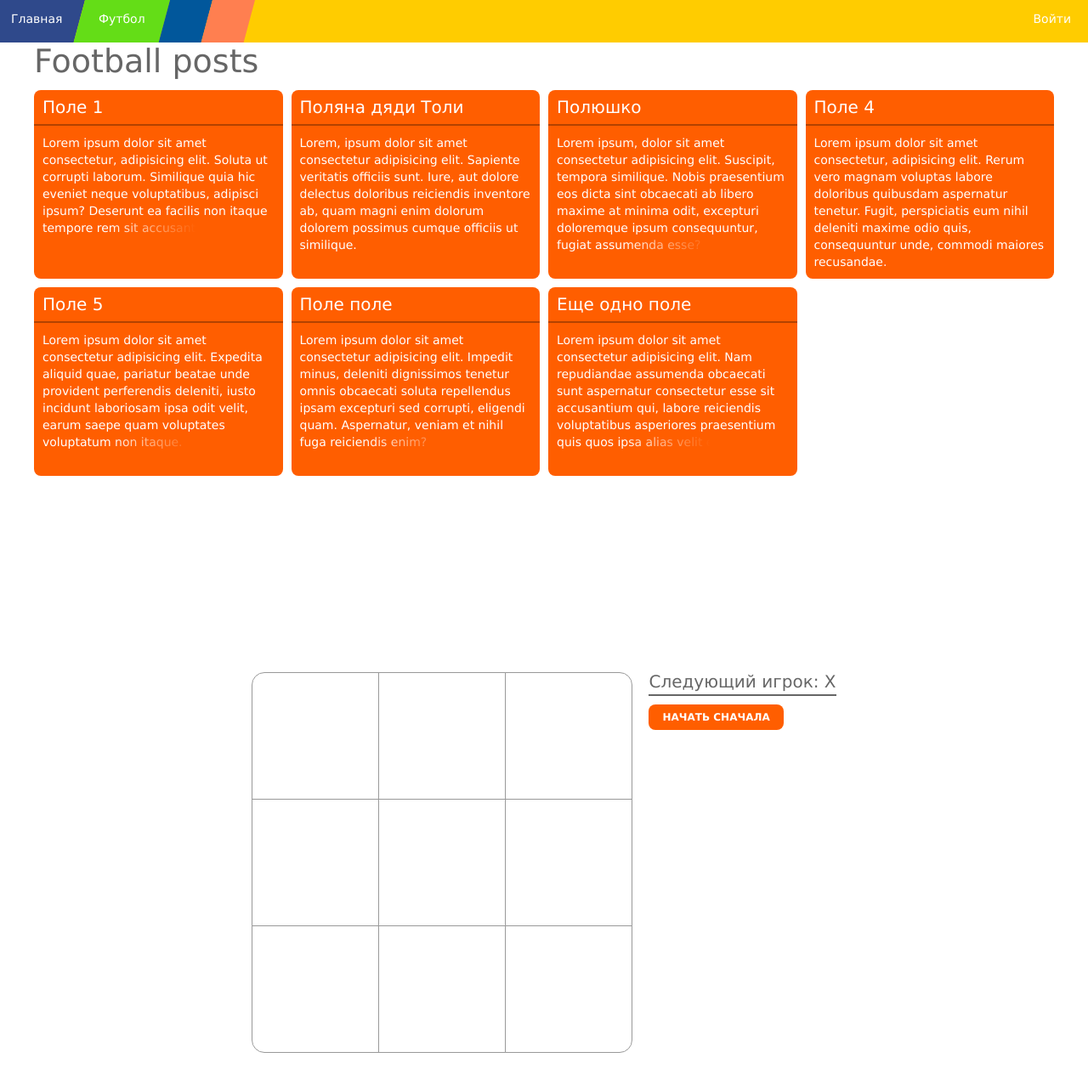
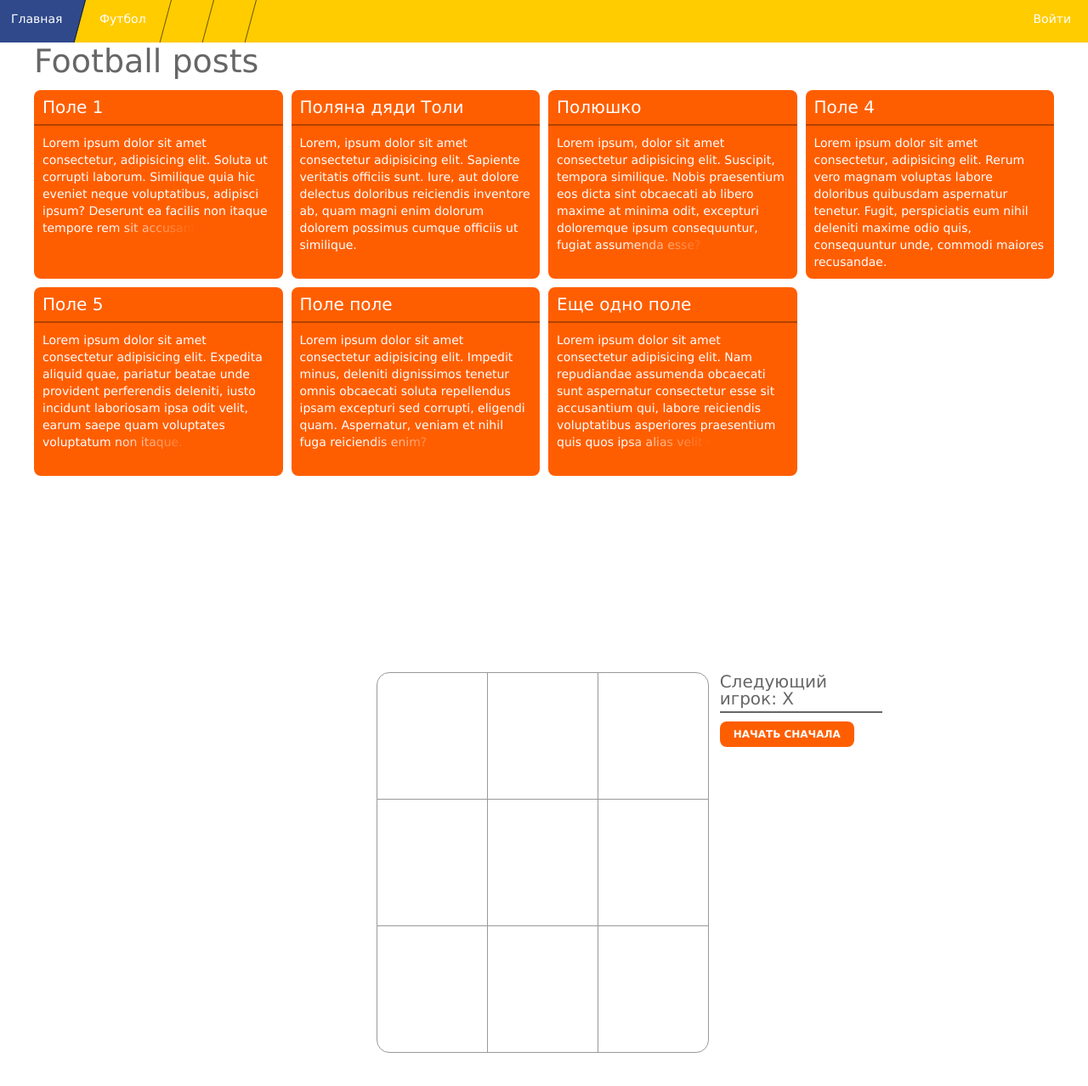
Before and after one commit to kuildi/ProjectOne, a React app: page /#/football in a window 1280 px wide. Shown: the top 1278 px of the page at 85% size. Built offline with nearby package versions, Linux system fonts and the light colour scheme; the HTML template or start-up script is replaced by a standard one.

Commit message:
Правки стилей адаптивность тиктактое

```diff
--- a/src/Styles/buttons.scss
+++ b/src/Styles/buttons.scss
@@ -2,9 +2,9 @@
 
 .btn {
     display: inline-block;
-    height: 30px;
+    min-height: 30px;
     width: auto;
-    padding: 0 15px;
+    padding: 3px 15px;
     font-family: Verdana, Geneva, Tahoma, sans-serif;
     font-size: 12px;
     font-weight: 600;
--- a/src/Styles/header.scss
+++ b/src/Styles/header.scss
@@ -1,3 +1,4 @@
+@import 'variables';
 $accent-bg: #ffcc00;
 
 .main-header {
@@ -27,6 +28,7 @@ $accent-bg: #ffcc00;
         min-width: 50px;
         display: inline-block;
         text-align: center;
+        border-right: 1px solid $secondary-color;
         transition: all .3s !important;
         transform-origin: top;
 
--- a/src/Styles/style.scss
+++ b/src/Styles/style.scss
@@ -54,15 +54,12 @@ a {
 }
 
 #football {
-    background-color: $football_color;
 }
 
 #basketball {
-    background-color: $basketball_color;
 }
 
 #tenis {
-    background-color: $tenis_color;
 }
 
 #vacancy {
@@ -74,15 +71,12 @@ a {
 }
 
 #about {
-    background-color: tomato;
 }
 
 #contacts {
-    background-color: $contacts_color;
 }
 
 #gallery {
-    background-color: coral;
 }
 
 .section {
--- a/src/Styles/tic-tac-toe.scss
+++ b/src/Styles/tic-tac-toe.scss
@@ -1,4 +1,6 @@
 @import 'variables';
+
+$square-size: 150px;
 
 .board-row {
 
@@ -25,8 +27,8 @@
 }
 
 .square {
-    width: 150px;
-    height: 150px;
+    width: 33.3%;
+    height: $square-size;
     background: #fff;
     border: 1px solid #999;
     float: left;
@@ -36,6 +38,19 @@
     margin-top: -1px;
     padding: 0;
     text-align: center;
+
+    @media screen and (max-width: 1200px) {
+        $square-size: 120px;
+        & {
+           height: $square-size;
+        }
+     }
+    @media screen and (max-width: 1024px) {
+        $square-size: 180px;
+        & {
+           height: $square-size;
+        }
+     }
 }
 
 .square:focus {
@@ -49,12 +64,13 @@
 }
 
 .game {
-    display: flex;
-    flex-direction: row;
-    justify-content: center;
+
+    &__board {
+        display: inline-block;
+        min-width: 300px;
+    }
 
     &__info {
-        margin-left: 20px;
 
         p {
             font-size: $l-fontSize;
--- a/src/Styles/variables.scss
+++ b/src/Styles/variables.scss
@@ -18,10 +18,10 @@ $l-fontSize: 20px;
 $primary-border: 2px solid $secondary-color;
 
 
-$football_color: #64dd17;
-$basketball_color: #e65100;
-$tenis_color: #93ff17e8;
-$contacts_color: #01579b;
+// $football_color: #64dd17;
+// $basketball_color: #e65100;
+// $tenis_color: #93ff17e8;
+// $contacts_color: #01579b;
 
 $cut_down_right: polygon(0 0, 1600px 0, 1600px 92%, 0 100%);
 $cut_down_left: polygon(0 0, 1600px 0, 1600px 100%, 0 92%);
--- a/src/components/tic-tac-toe.js
+++ b/src/components/tic-tac-toe.js
@@ -106,8 +106,8 @@ export default class Game extends React.Component {
         }
 
         return (
-            <article className="game">
-                <section className="game__board">
+            <article className="game grid-main">
+                <section className="game__board grid__item_distribute_center">
                     <Board squares={current.squares} onClick={(i) => this.handleClick(i)} />
                 </section>
                 <section className="game__info">
```
Also changed, not shown: 1 other file (tests, documents, lock files or other folders).
